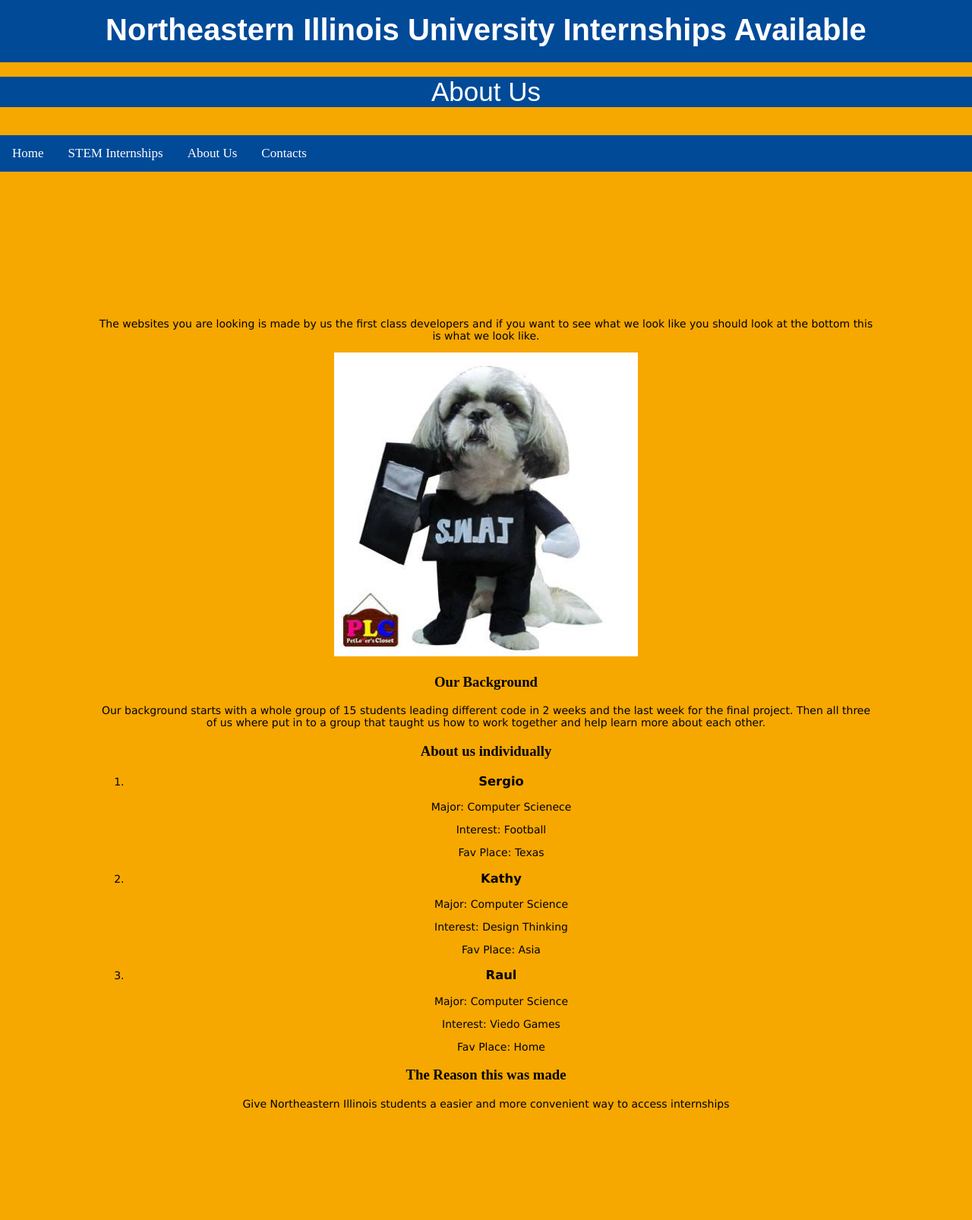
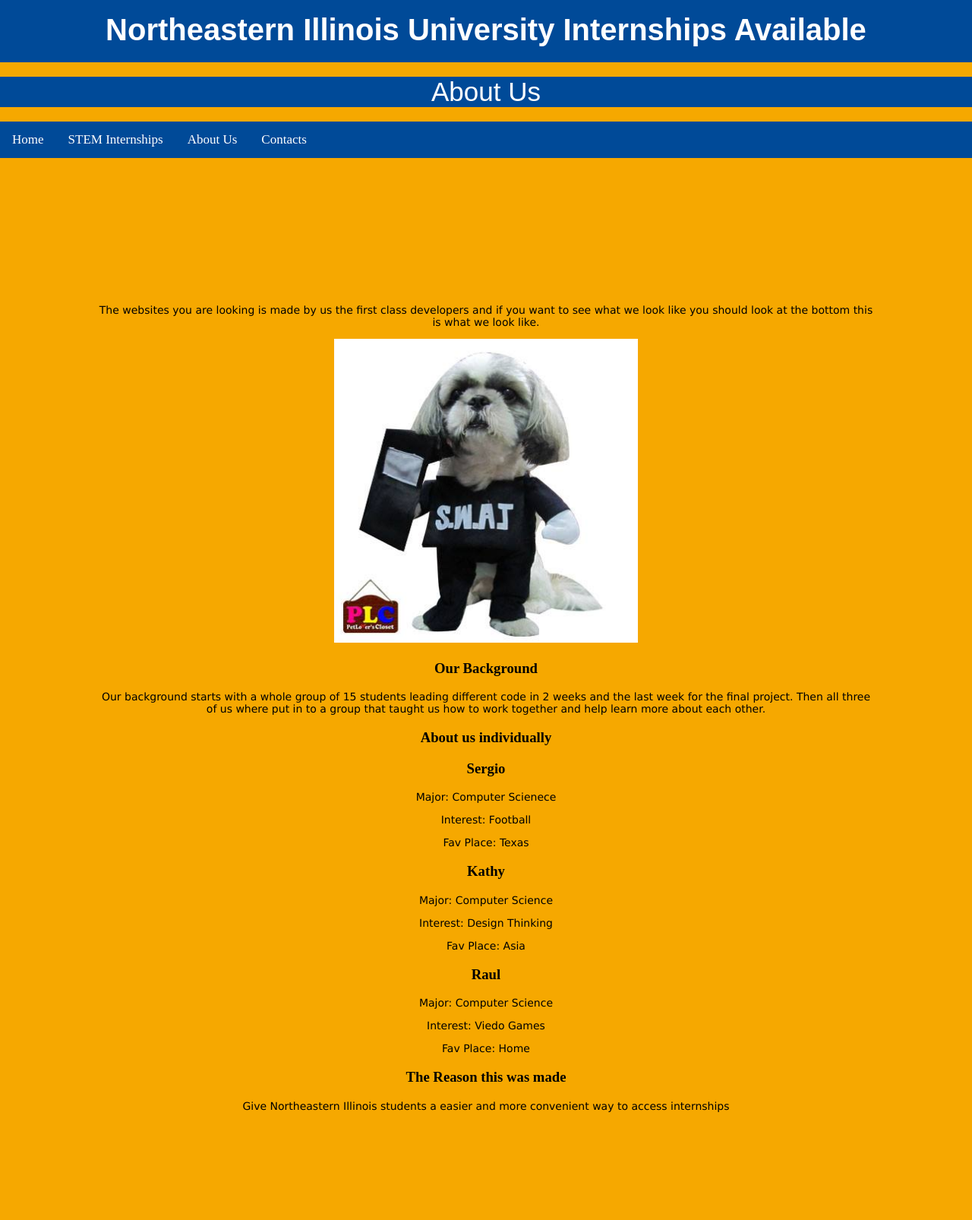
Before and after one commit to sergiolr2201/First-Repo, a Python web app: template Template/FCD_About_page.html in a window 1280 px wide. Shown: the whole page at 76% size. Before the commit the page ends 1461 px from the top, so only its background shows below. Run offline with Jinja, Linux system fonts and the light colour scheme; the template is opened without the code that fills it, so the values that code supplies are empty.

Commit message:
fixed lists

```diff
--- a/Template/FCD_About_page.html
+++ b/Template/FCD_About_page.html
@@ -11,9 +11,6 @@
 
     <h1>Northeastern Illinois University Internships Available</h1>
     <h2> About Us</h2>
-<<<<<<< HEAD
-
-<div id="top">
 
 <div class="topnav">
   <a  href="/">Home</a>
@@ -31,26 +28,24 @@
             <p>Our background starts with a whole group of 15 students leading different code in 2 weeks and the last week for the final project. Then all three of us where put in to a group that taught us how to work together and help learn more about each other.</p>
 
         <h3>About us individually</h3>
-        <ol>
-            <li>
+            <div style="text-align: center">
                 <h3>Sergio</h3>
                 <p>Major: Computer Scienece </p>
                 <p>Interest: Football</p>
                 <p>Fav Place: Texas </p>
-            </li>
-            <li>
+            </div>
+            <div style="text-align: center">
                 <h3>Kathy</h3>
                 <p>Major: Computer Science </p>
                 <p>Interest: Design Thinking </p>
                 <p>Fav Place: Asia </p>
-            </li>
-            <li>
+            </div>
+            <div style="text-align: center">
                 <h3>Raul</h3>
                 <p>Major: Computer Science</p>
                 <p>Interest: Viedo Games </p>
                 <p>Fav Place: Home </p>
-            </li>
-        </ol>
+            </div>
 
         <h3>The Reason this was made</h3>
             <p>  Give Northeastern Illinois students a easier and more convenient way to access internships</p>
```
